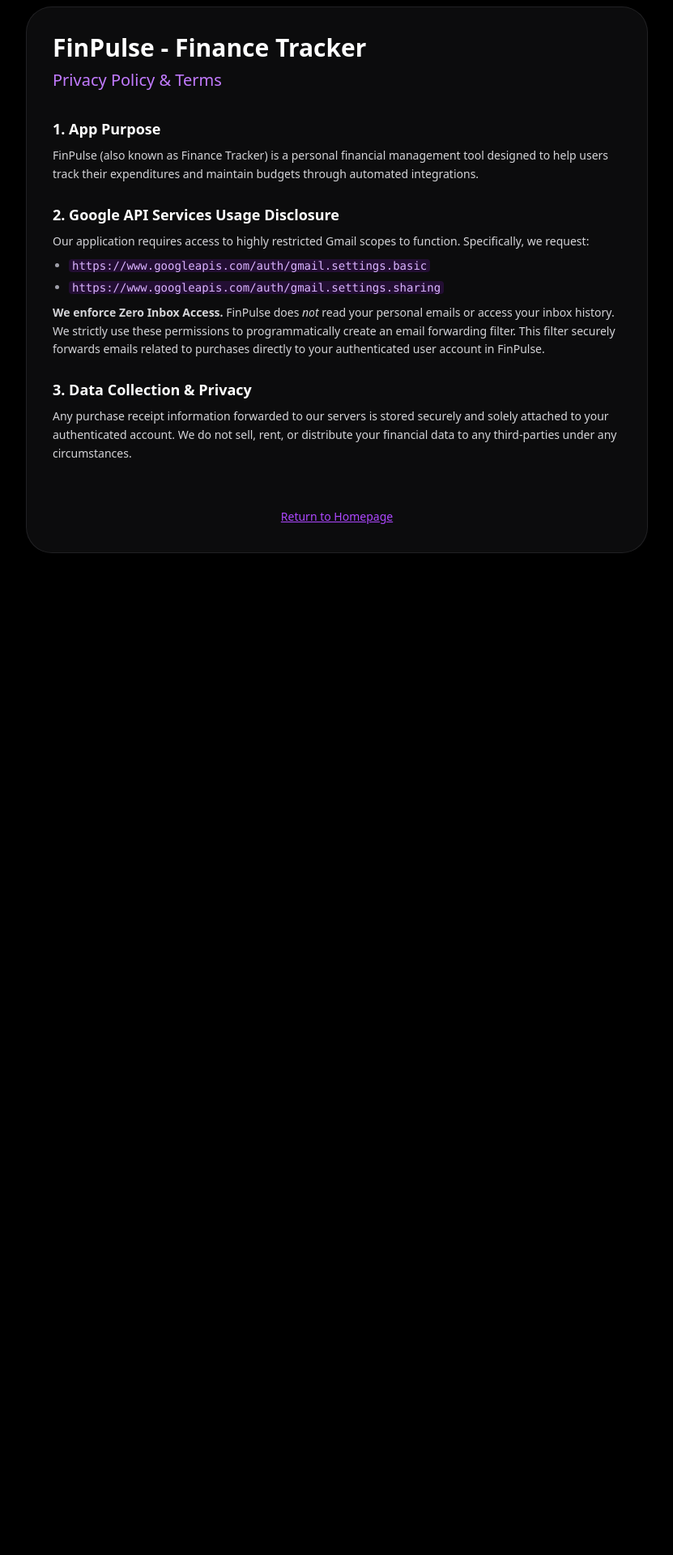
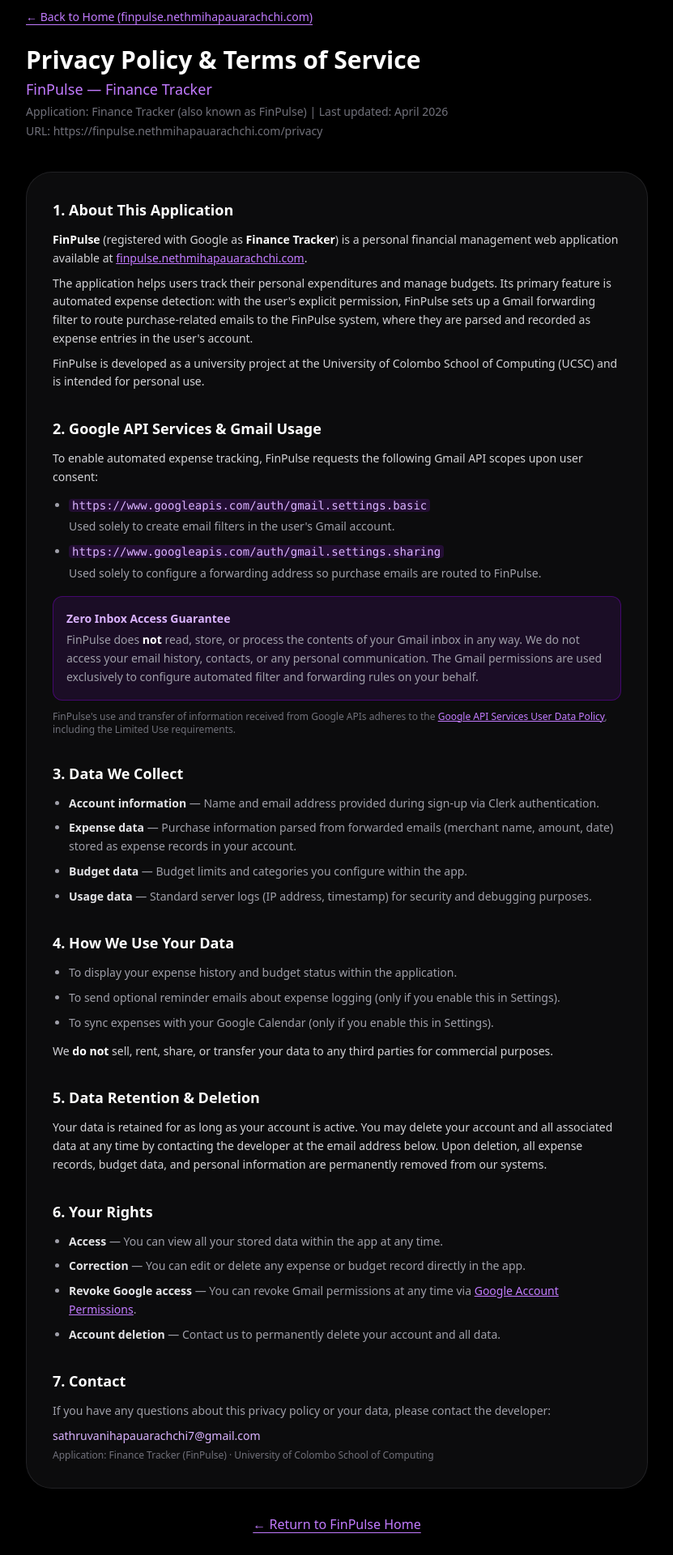
Before and after one commit to FinPulse-Finance-Tracker/finance-tracker-frontend, a React (Vite) app: page /privacy in a window 1280 px wide. Shown: the part 40-1960 px from the top of the page at 81% size, without its empty margins (224-1055 px from the left). Before the commit the page ends 800 px from the top, so only its background shows below. Built offline with nearby package versions, Linux system fonts and the light colour scheme; no server answers.

Commit message:
add policy

```diff
--- a/src/components/Landing.jsx
+++ b/src/components/Landing.jsx
@@ -10,56 +10,57 @@
     }, []);
 
     return (
-        <div className="min-h-screen flex items-center justify-center bg-black overflow-hidden px-4">
-            <div className="text-center w-full max-w-xs">
-                {/* Logo and App Name with fade in animation */}
-                    <div className="text-center">
-                        <img src="/logo.jpg" alt="FinPulse Logo" className="w-32 h-32 sm:w-40 sm:h-40 mx-auto rounded-[2rem] shadow-2xl shadow-purple-500/30 object-contain mb-4" />
-                        <h1 className="text-5xl sm:text-6xl md:text-7xl font-bold text-transparent bg-clip-text bg-gradient-to-r from-purple-400 to-purple-600 mb-2">
+        <div className="min-h-screen flex flex-col items-center justify-center bg-black overflow-hidden px-4 py-12">
+            <div className={`text-center w-full max-w-lg transition-all duration-700 ${isVisible ? 'opacity-100 translate-y-0' : 'opacity-0 translate-y-6'}`}>
+
+                {/* Logo and App Name */}
+                <div className="text-center mb-8">
+                    <img src="/logo.jpg" alt="FinPulse Finance Tracker Logo" className="w-28 h-28 sm:w-36 sm:h-36 mx-auto rounded-[2rem] shadow-2xl shadow-purple-500/30 object-contain mb-5" />
+                    <h1 className="text-5xl sm:text-6xl font-bold text-transparent bg-clip-text bg-gradient-to-r from-purple-400 to-purple-600 mb-1">
                         FinPulse
                     </h1>
-                        <h2 className="text-xl sm:text-2xl font-medium text-purple-200/80 mb-2">
-                            Automated Finance Tracker
-                        </h2>
-                        <p className="text-sm text-zinc-400 mt-2 px-2">
-                            Connect your Gmail to automatically track receipts, set secure budgets, and take control of your financial health without manual data entry.
+                    <p className="text-sm font-medium text-purple-300/60 tracking-widest uppercase mb-3">
+                        Finance Tracker
+                    </p>
+                    <p className="text-base text-zinc-400 mb-6 leading-relaxed max-w-sm mx-auto">
+                        Your privacy-first, automated personal finance manager.
                     </p>
                 </div>
 
+
                 {/* Auth Buttons */}
-                <div className="flex flex-col gap-3 w-full mx-auto">
+                <div className="flex flex-col gap-3 w-full max-w-xs mx-auto mb-8">
                     <button
+                        id="sign-in-btn"
                         onClick={() => navigate('/sign-in')}
-                        className={`w-full px-6 py-2.5 bg-gradient-to-r from-purple-600 to-purple-700 text-white text-base font-medium rounded-lg transition-opacity duration-300 ${isVisible ? 'opacity-100 translate-y-0' : 'opacity-0 translate-y-4'
-                            }`}
-                        style={{ transitionDelay: '300ms' }}
+                        className="w-full px-6 py-3 bg-gradient-to-r from-purple-600 to-purple-700 text-white text-base font-semibold rounded-xl shadow-lg shadow-purple-700/30 hover:from-purple-500 hover:to-purple-600 transition-all duration-200"
                     >
                         Sign In
                     </button>
 
                     <button
+                        id="sign-up-btn"
                         onClick={() => navigate('/sign-up')}
-                        className={`w-full px-6 py-2.5 bg-transparent text-purple-400 text-base font-medium rounded-lg border-2 border-purple-600 transition-opacity duration-300 ${isVisible ? 'opacity-100 translate-y-0' : 'opacity-0 translate-y-4'
-                            }`}
-                        style={{ transitionDelay: '400ms' }}
+                        className="w-full px-6 py-3 bg-transparent text-purple-400 text-base font-semibold rounded-xl border-2 border-purple-600 hover:bg-purple-600/10 transition-all duration-200"
                     >
                         Sign Up
                     </button>
                 </div>
 
-                {/* Privacy Policy Link for Google Verification */}
-                <div
-                    className={`mt-10 mb-4 transition-opacity duration-1000 ${isVisible ? 'opacity-100' : 'opacity-0'}`}
-                    style={{ transitionDelay: '600ms' }}
+                {/* Privacy Policy Link — prominent & discoverable */}
+                <div className="border-t border-zinc-800 pt-6">
+                    <p className="text-xs text-zinc-500 mb-2">FinPulse — Finance Tracker · finpulse.nethmihapauarachchi.com</p>
+                    <a
+                        href="/privacy"
+                        className="inline-block text-sm text-purple-400 hover:text-purple-300 underline underline-offset-4 font-medium transition-colors"
                     >
-                    <a href="/privacy" className="text-xs text-zinc-500 hover:text-purple-400 transition-colors underline underline-offset-2">
-                        Privacy Policy & Terms of Service
+                        Privacy Policy &amp; Terms of Service
                     </a>
+                </div>
             </div>
 
             {/* Animated gradient background blur */}
             <div className="absolute -z-10 top-1/2 left-1/2 -translate-x-1/2 -translate-y-1/2 w-64 h-64 sm:w-96 sm:h-96 bg-purple-600/20 rounded-full blur-3xl animate-pulse"></div>
         </div>
-        </div>
     );
 }
--- a/src/pages/PrivacyPolicyPage.jsx
+++ b/src/pages/PrivacyPolicyPage.jsx
@@ -3,38 +3,126 @@
 export default function PrivacyPolicyPage() {
     return (
         <div className="min-h-screen bg-black text-zinc-300 py-12 px-4 sm:px-6 lg:px-8">
-            <div className="max-w-3xl mx-auto bg-zinc-900/50 border border-zinc-800/80 p-8 rounded-[2rem]">
-                <h1 className="text-3xl font-bold text-white mb-2">FinPulse - Finance Tracker</h1>
-                <h2 className="text-xl text-purple-400 mb-8">Privacy Policy & Terms</h2>
+            <div className="max-w-3xl mx-auto">
 
-                <div className="space-y-6 text-sm leading-relaxed">
+                {/* Header */}
+                <div className="mb-10">
+                    <Link to="/" className="text-sm text-purple-400 hover:text-purple-300 underline underline-offset-4 transition-colors">
+                        ← Back to Home (finpulse.nethmihapauarachchi.com)
+                    </Link>
+                    <h1 className="text-3xl font-bold text-white mt-6 mb-1">Privacy Policy &amp; Terms of Service</h1>
+                    <p className="text-purple-400 font-medium text-lg mb-1">FinPulse — Finance Tracker</p>
+                    <p className="text-sm text-zinc-500">Application: Finance Tracker (also known as FinPulse) | Last updated: April 2026</p>
+                    <p className="text-sm text-zinc-500 mt-1">URL: https://finpulse.nethmihapauarachchi.com/privacy</p>
+                </div>
+
+                <div className="space-y-8 bg-zinc-900/50 border border-zinc-800/80 p-8 rounded-[2rem] text-sm leading-relaxed">
+
+                    {/* Section 1 */}
                     <section>
-                        <h3 className="text-lg font-bold text-white mb-2">1. App Purpose</h3>
-                        <p>FinPulse (also known as Finance Tracker) is a personal financial management tool designed to help users track their expenditures and maintain budgets through automated integrations.</p>
-                    </section>
-
-                    <section>
-                        <h3 className="text-lg font-bold text-white mb-2">2. Google API Services Usage Disclosure</h3>
-                        <p>Our application requires access to highly restricted Gmail scopes to function. Specifically, we request:</p>
-                        <ul className="list-disc pl-5 mt-2 space-y-1 text-zinc-400">
-                            <li><code className="text-purple-300 bg-purple-900/30 px-1 rounded">https://www.googleapis.com/auth/gmail.settings.basic</code></li>
-                            <li><code className="text-purple-300 bg-purple-900/30 px-1 rounded">https://www.googleapis.com/auth/gmail.settings.sharing</code></li>
-                        </ul>
-                        <p className="mt-2">
-                        <strong>We enforce Zero Inbox Access.</strong> FinPulse does <em>not</em> read your personal emails or access your inbox history. We strictly use these permissions to programmatically create an email forwarding filter. This filter securely forwards emails related to purchases directly to your authenticated user account in FinPulse.
+                        <h2 className="text-lg font-bold text-white mb-3">1. About This Application</h2>
+                        <p className="mb-2">
+                            <strong className="text-white">FinPulse</strong> (registered with Google as <strong className="text-white">Finance Tracker</strong>) is a personal financial management web application available at{' '}
+                            <a href="https://finpulse.nethmihapauarachchi.com" className="text-purple-400 underline">finpulse.nethmihapauarachchi.com</a>.
+                        </p>
+                        <p className="mb-2">
+                            The application helps users track their personal expenditures and manage budgets. Its primary feature is automated expense detection: with the user's explicit permission, FinPulse sets up a Gmail forwarding filter to route purchase-related emails to the FinPulse system, where they are parsed and recorded as expense entries in the user's account.
+                        </p>
+                        <p>
+                            FinPulse is developed as a university project at the University of Colombo School of Computing (UCSC) and is intended for personal use.
                         </p>
                     </section>
 
+                    {/* Section 2 */}
                     <section>
-                        <h3 className="text-lg font-bold text-white mb-2">3. Data Collection & Privacy</h3>
-                        <p>Any purchase receipt information forwarded to our servers is stored securely and solely attached to your authenticated account. We do not sell, rent, or distribute your financial data to any third-parties under any circumstances.</p>
+                        <h2 className="text-lg font-bold text-white mb-3">2. Google API Services &amp; Gmail Usage</h2>
+                        <p className="mb-3">
+                            To enable automated expense tracking, FinPulse requests the following Gmail API scopes upon user consent:
+                        </p>
+                        <ul className="list-disc pl-5 space-y-2 text-zinc-400 mb-4">
+                            <li>
+                                <code className="text-purple-300 bg-purple-900/30 px-1 rounded">https://www.googleapis.com/auth/gmail.settings.basic</code>
+                                <p className="mt-1 text-zinc-400">Used solely to create email filters in the user's Gmail account.</p>
+                            </li>
+                            <li>
+                                <code className="text-purple-300 bg-purple-900/30 px-1 rounded">https://www.googleapis.com/auth/gmail.settings.sharing</code>
+                                <p className="mt-1 text-zinc-400">Used solely to configure a forwarding address so purchase emails are routed to FinPulse.</p>
+                            </li>
+                        </ul>
+                        <div className="bg-purple-900/20 border border-purple-700/40 rounded-xl p-4">
+                            <p className="font-semibold text-purple-300 mb-1">Zero Inbox Access Guarantee</p>
+                            <p className="text-zinc-400">
+                                FinPulse does <strong className="text-white">not</strong> read, store, or process the contents of your Gmail inbox in any way. We do not access your email history, contacts, or any personal communication. The Gmail permissions are used exclusively to configure automated filter and forwarding rules on your behalf.
+                            </p>
+                        </div>
+                        <p className="mt-3 text-zinc-500 text-xs">
+                            FinPulse's use and transfer of information received from Google APIs adheres to the{' '}
+                            <a href="https://developers.google.com/terms/api-services-user-data-policy" target="_blank" rel="noopener noreferrer" className="text-purple-400 underline">
+                                Google API Services User Data Policy
+                            </a>, including the Limited Use requirements.
+                        </p>
                     </section>
 
-                    <div className="pt-8 text-center">
-                        <Link to="/" className="text-purple-500 hover:text-purple-400 underline font-medium">
-                            Return to Homepage
-                        </Link>
-                    </div>
+                    {/* Section 3 */}
+                    <section>
+                        <h2 className="text-lg font-bold text-white mb-3">3. Data We Collect</h2>
+                        <ul className="list-disc pl-5 space-y-2 text-zinc-400">
+                            <li><strong className="text-zinc-200">Account information</strong> — Name and email address provided during sign-up via Clerk authentication.</li>
+                            <li><strong className="text-zinc-200">Expense data</strong> — Purchase information parsed from forwarded emails (merchant name, amount, date) stored as expense records in your account.</li>
+                            <li><strong className="text-zinc-200">Budget data</strong> — Budget limits and categories you configure within the app.</li>
+                            <li><strong className="text-zinc-200">Usage data</strong> — Standard server logs (IP address, timestamp) for security and debugging purposes.</li>
+                        </ul>
+                    </section>
+
+                    {/* Section 4 */}
+                    <section>
+                        <h2 className="text-lg font-bold text-white mb-3">4. How We Use Your Data</h2>
+                        <ul className="list-disc pl-5 space-y-2 text-zinc-400">
+                            <li>To display your expense history and budget status within the application.</li>
+                            <li>To send optional reminder emails about expense logging (only if you enable this in Settings).</li>
+                            <li>To sync expenses with your Google Calendar (only if you enable this in Settings).</li>
+                        </ul>
+                        <p className="mt-3">We <strong className="text-white">do not</strong> sell, rent, share, or transfer your data to any third parties for commercial purposes.</p>
+                    </section>
+
+                    {/* Section 5 */}
+                    <section>
+                        <h2 className="text-lg font-bold text-white mb-3">5. Data Retention &amp; Deletion</h2>
+                        <p className="mb-2">
+                            Your data is retained for as long as your account is active. You may delete your account and all associated data at any time by contacting the developer at the email address below. Upon deletion, all expense records, budget data, and personal information are permanently removed from our systems.
+                        </p>
+                    </section>
+
+                    {/* Section 6 */}
+                    <section>
+                        <h2 className="text-lg font-bold text-white mb-3">6. Your Rights</h2>
+                        <ul className="list-disc pl-5 space-y-2 text-zinc-400">
+                            <li><strong className="text-zinc-200">Access</strong> — You can view all your stored data within the app at any time.</li>
+                            <li><strong className="text-zinc-200">Correction</strong> — You can edit or delete any expense or budget record directly in the app.</li>
+                            <li><strong className="text-zinc-200">Revoke Google access</strong> — You can revoke Gmail permissions at any time via{' '}
+                                <a href="https://myaccount.google.com/permissions" target="_blank" rel="noopener noreferrer" className="text-purple-400 underline">Google Account Permissions</a>.
+                            </li>
+                            <li><strong className="text-zinc-200">Account deletion</strong> — Contact us to permanently delete your account and all data.</li>
+                        </ul>
+                    </section>
+
+                    {/* Section 7 */}
+                    <section>
+                        <h2 className="text-lg font-bold text-white mb-3">7. Contact</h2>
+                        <p className="text-zinc-400">
+                            If you have any questions about this privacy policy or your data, please contact the developer:
+                        </p>
+                        <p className="mt-2 text-purple-300 font-medium">sathruvanihapauarachchi7@gmail.com</p>
+                        <p className="mt-1 text-zinc-500 text-xs">Application: Finance Tracker (FinPulse) · University of Colombo School of Computing</p>
+                    </section>
+
+                </div>
+
+                {/* Footer nav */}
+                <div className="mt-8 text-center">
+                    <Link to="/" className="text-purple-400 hover:text-purple-300 underline underline-offset-4 font-medium transition-colors">
+                        ← Return to FinPulse Home
+                    </Link>
                 </div>
             </div>
         </div>
```
Lines whose indentation alone changed are shown as unchanged.
